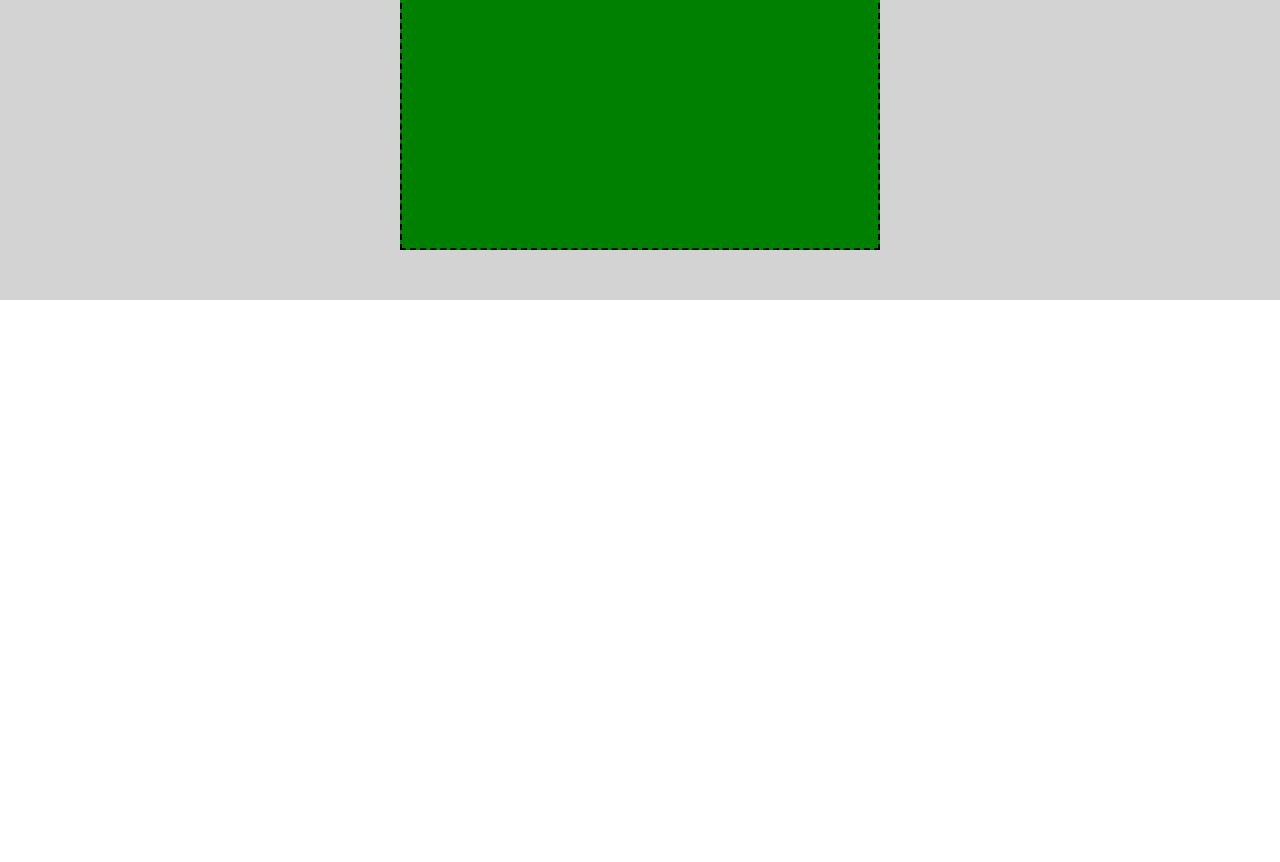
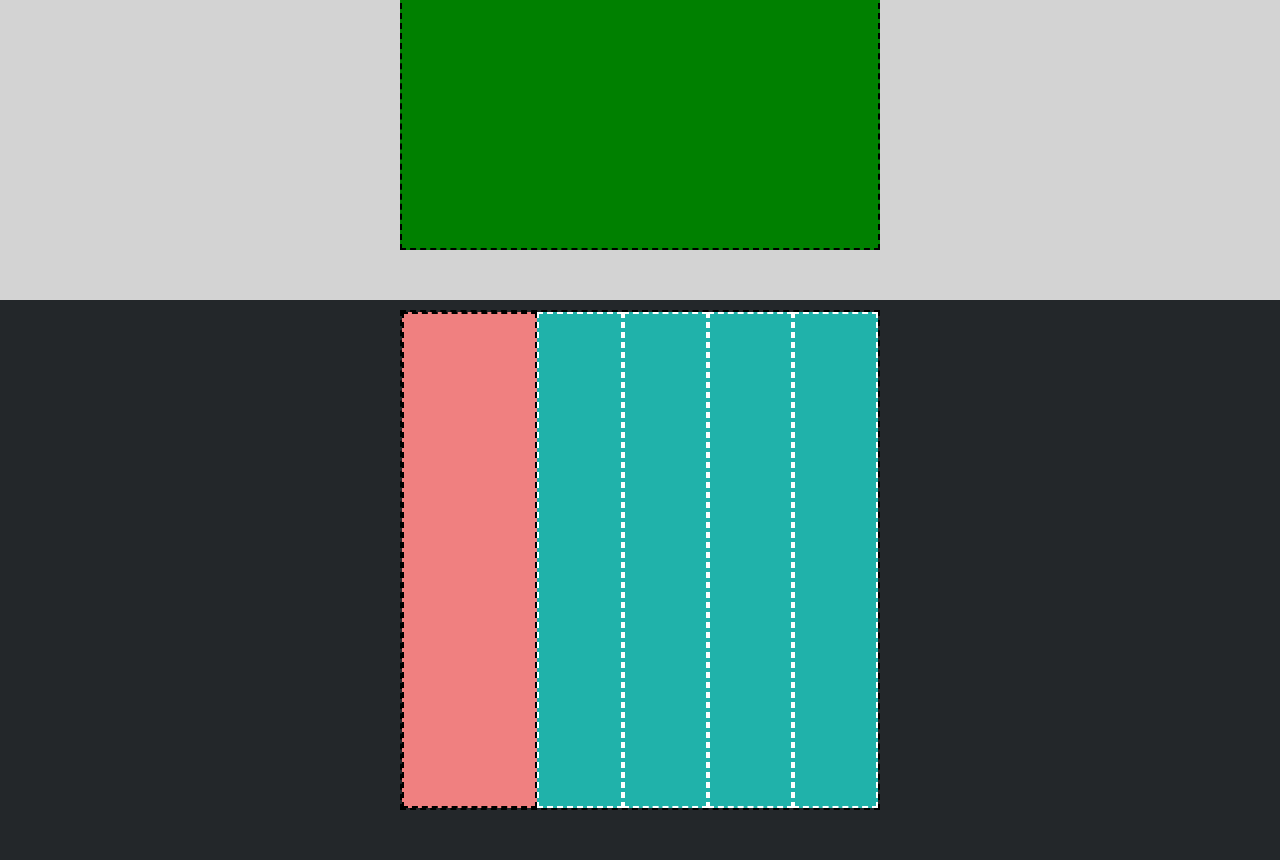
Before and after one commit to MarioSantoro/htmlcss-struttura-discord, a plain HTML site: page index.html in a window 1280 px wide. Shown: the part 2887-3749 px from the top of the page. Before the commit the page ends 3187 px from the top, so only its background shows below. Drawn offline with Linux system fonts and the light colour scheme.

Commit message:
add sectiuon blue-turquoise

```diff
--- a/Style.css/style.css
+++ b/Style.css/style.css
@@ -110,3 +110,30 @@ section.lightgray >div.cyan-pink > div.cyan{
     width: 70%;
     background-color: green;
 }
+
+
+section.blue-turquoise{
+    background-color: #23272a;
+    padding-top: 10px;
+    border-bottom: 2px solid white;
+    padding-bottom: 50px;
+}
+
+section.blue-turquoise > .coral-turquoise{
+    width: 70%;
+    height: 500px;
+}
+
+section.blue-turquoise > div.coral-turquoise > div.coral{
+    height: 100%;
+    width: 40%;
+    background-color: #f08080;
+    border: 2px dashed black;
+}
+
+section.blue-turquoise > div.coral-turquoise > div.turquoise{
+    height: 100%;
+    width: calc(100% / 4);
+    background-color: #20b2aa;
+    border: 2px dashed white;
+}
--- a/index.html
+++ b/index.html
@@ -62,5 +62,16 @@
         <div class="green border center-side">
         </div>
     </section>
+
+    <section class="blue-turquoise flex">
+        <div class="coral-turquoise border flex center-side">
+            <div class="coral">
+            </div>
+            <div class="turquoise"></div>
+            <div class="turquoise"></div>
+            <div class="turquoise"></div>
+            <div class="turquoise"></div>
+        </div>
+    </section>
 </body>
 </html>
```
